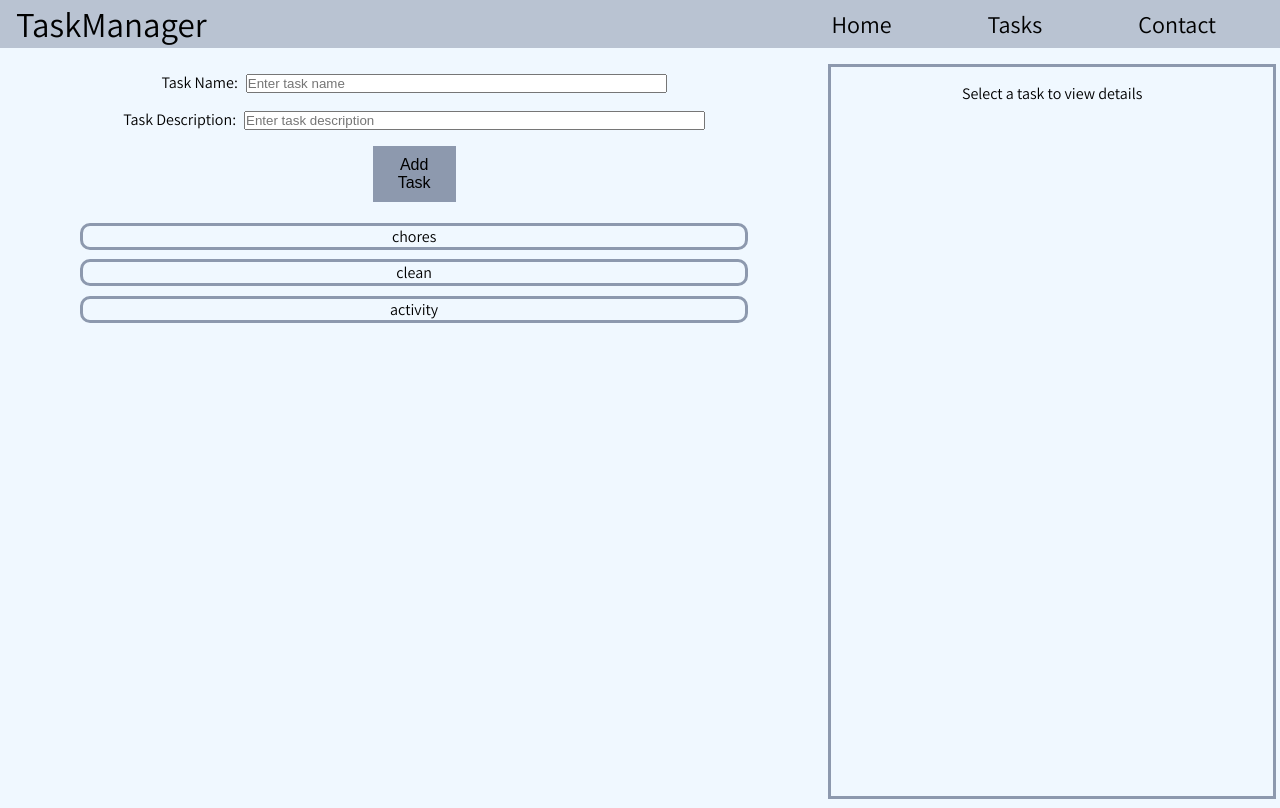
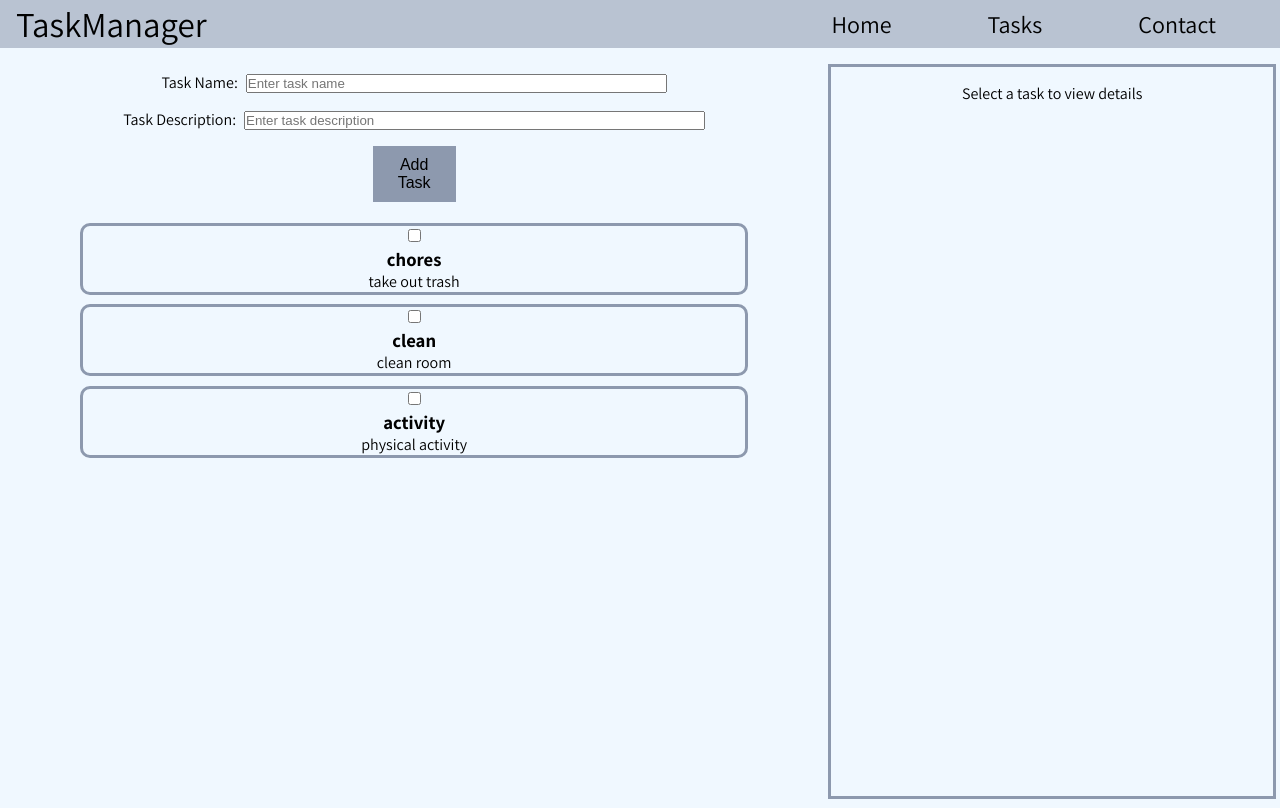
Before and after one commit to Kpeeler51/Task-Manager-Website, a React (Vite) app: page /tasks in a window 1280 px wide. Built offline with nearby package versions, Linux system fonts and the light colour scheme.

Commit message:
logic to mark tasks as completed

```diff
--- a/src/components/TaskCard/TaskCard.tsx
+++ b/src/components/TaskCard/TaskCard.tsx
@@ -3,17 +3,30 @@ import './TaskCard.css'
 interface Task {
   task: string;
   desc: string;
+  completed:boolean;
 }
 
 interface TaskCardProps {
   task: Task;
   onClick: () => void;
+  onComplete: () => void;
 }
 
-export default function TaskCard({ task, onClick }: TaskCardProps) {
+export default function TaskCard({ task, onClick, onComplete }: TaskCardProps) {
   return (
     <div className="taskcard" onClick={onClick}>
-      {task.task}
+      <input
+        type="checkbox"
+        checked={task.completed}
+        onChange={(e) => {
+          e.stopPropagation();
+          onComplete();
+        }}
+      />
+      <h3 className={task.completed ? 'completed' : ''}>
+        {task.task}
+      </h3>
+      <p>{task.desc}</p>
     </div>
-  )
+  );
 }
--- a/src/components/TaskContainer/TaskContainer.tsx
+++ b/src/components/TaskContainer/TaskContainer.tsx
@@ -4,18 +4,25 @@ import './TaskContainer.css'
 interface Task {
   task: string;
   desc: string;
+  completed: boolean;
 }
 
 interface TaskContainerProps {
   tasks: Task[];
   onTaskClick: (task: Task) => void;
+  onComplete: (index: number) => void;
 }
 
-export default function TaskContainer({ tasks, onTaskClick }: TaskContainerProps) {
+export default function TaskContainer({ tasks,onTaskClick, onComplete }: TaskContainerProps) {
   return (
     <div className="taskcontainer">
       {tasks.map((task, index) => (
-        <TaskCard key={index} task={task} onClick={() => onTaskClick(task)} />
+        <TaskCard
+          key={index}
+          task={task}
+          onClick={() => onTaskClick(task)}
+          onComplete={() => onComplete(index)}
+        />
       ))}
     </div>
   );
--- a/src/components/TaskForm/TaskForm.tsx
+++ b/src/components/TaskForm/TaskForm.tsx
@@ -4,6 +4,7 @@ import './TaskForm.css'
 interface Task {
   task: string;
   desc: string;
+  completed: boolean;
 }
 
 interface TaskFormProps {
@@ -11,7 +12,7 @@ interface TaskFormProps {
 }
 
 export default function TaskForm({ onAddTask }: TaskFormProps) {
-  const [newTask, setNewTask] = useState<Task>({ task: '', desc: '' });
+  const [newTask, setNewTask] = useState<Task>({ task: '', desc: '', completed: false });
 
   const handleInputChange = (e: React.ChangeEvent<HTMLInputElement>) => {
     const { name, value } = e.target;
@@ -22,7 +23,7 @@ export default function TaskForm({ onAddTask }: TaskFormProps) {
     e.preventDefault();
     if (newTask.task && newTask.desc) {
       onAddTask(newTask);
-      setNewTask({ task: '', desc: '' });
+      setNewTask({ task: '', desc: '', completed: false });
     }
   };
 
--- a/src/components/Tasks/Tasks.tsx
+++ b/src/components/Tasks/Tasks.tsx
@@ -7,14 +7,21 @@ import TaskForm from "../TaskForm/TaskForm"
 interface Task {
   task: string;
   desc: string;
+  completed:boolean;
 }
 
 export default function Tasks() {
   const [tasks, setTasks] = useState<Task[]>([
-    {task:'chores', desc: 'take out trash'},
-    {task: 'clean', desc: 'clean room'},
-    {task: 'activity', desc: 'physical activity'},
+    {task:'chores', desc: 'take out trash', completed: false},
+    {task: 'clean', desc: 'clean room', completed: false},
+    {task: 'activity', desc: 'physical activity', completed: false},
   ]);
+
+  const handleComplete = (index: number) => {
+    setTasks(prevTasks => prevTasks.map((task, i) =>
+      i === index ? { ...task, completed: !task.completed } : task
+    ));
+  };
 
   const [selectedTask, setSelectedTask] = useState<Task | null>(null);
 
@@ -31,7 +38,11 @@ export default function Tasks() {
     <main className='taskpage'>
       <div className="tasktab">
       <TaskForm onAddTask={handleAddTask} />
-      <TaskContainer tasks={tasks} onTaskClick={handleTaskClick} />
+      <TaskContainer
+        tasks={tasks}
+        onTaskClick={handleTaskClick}
+        onComplete={handleComplete}
+      />
       </div>
       <TaskWindow selectedTask={selectedTask} />
     </main>
```
